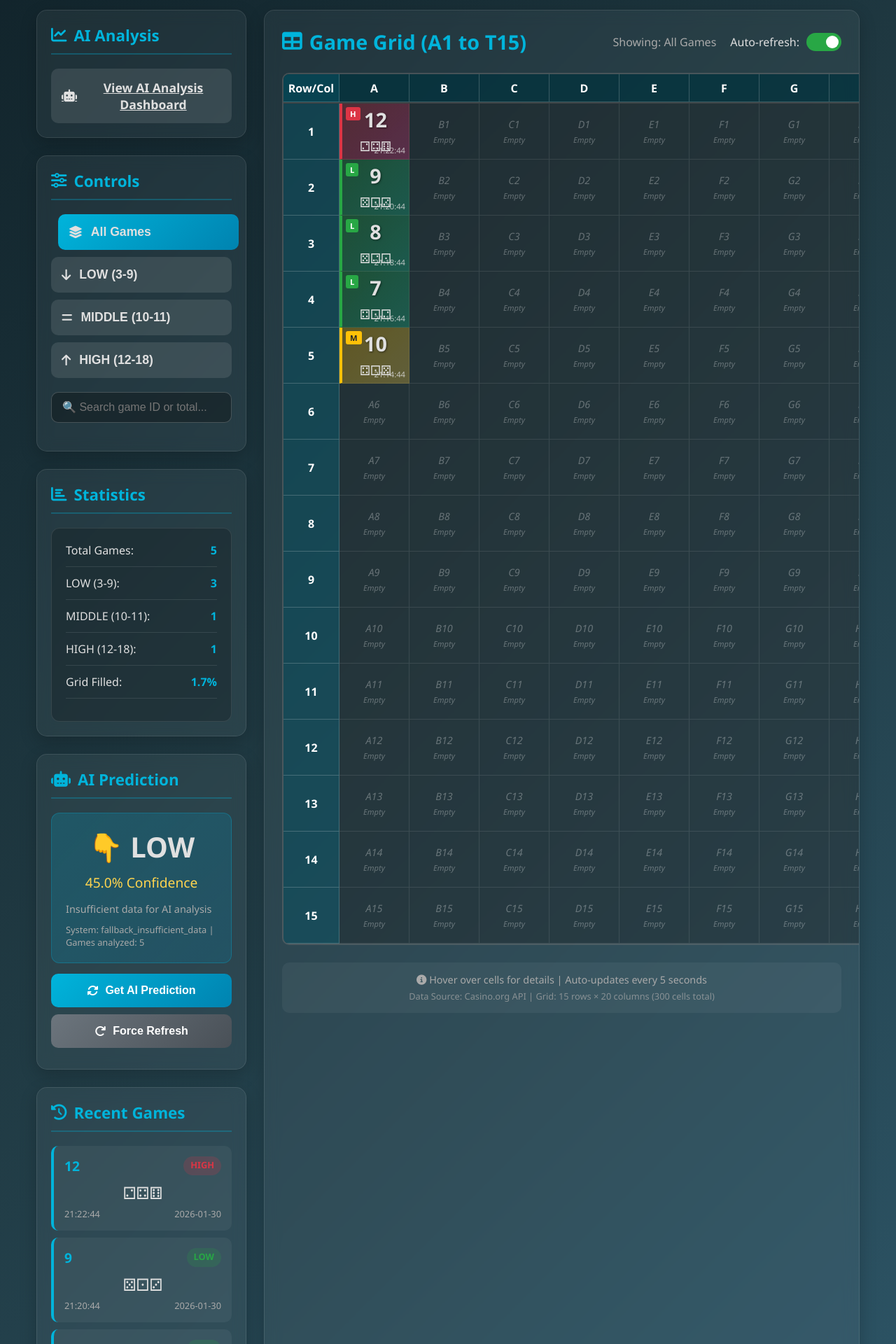
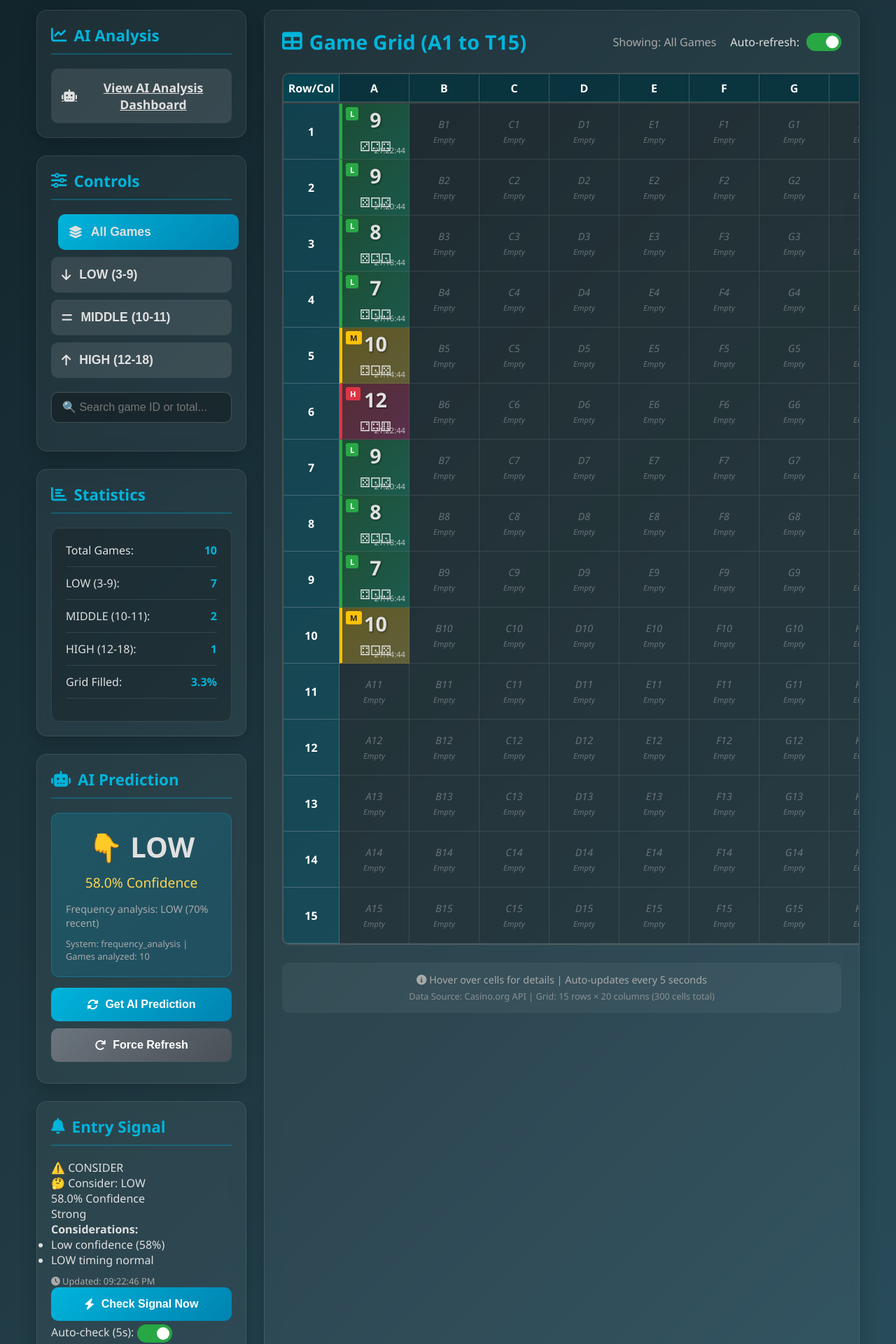
Before and after one commit to anikajahan1999dhaka-wq/Lightning-Dice-Real-time-AI-Prediction-System, a Flask app: page / in a window 1280 px wide. Shown: the part 320-2240 px from the top of the page at 70% size. Run offline with Flask 3, Linux system fonts and the light colour scheme.

Commit message:
Add entry signal section to index.html

```diff
--- a/templates/index.html
+++ b/templates/index.html
@@ -126,6 +126,31 @@
                     </button>
                 </div>
 
+                <!-- 🔥 NEW ENTRY SIGNAL SECTION -->
+                <div class="section">
+                    <h3><i class="fas fa-bell"></i> Entry Signal</h3>
+                    <div class="signal-card" id="signal-card">
+                        <div class="loading">Analyzing signals...</div>
+                    </div>
+
+                    <div class="signal-controls">
+                        <button class="refresh-btn" onclick="checkEntrySignal()" style="margin-bottom: 5px;">
+                            <i class="fas fa-bolt"></i> Check Signal Now
+                        </button>
+                        <div class="auto-refresh-small">
+                            <span>Auto-check (5s):</span>
+                            <label class="switch small">
+                                <input type="checkbox" id="signal-auto-refresh" checked>
+                                <span class="slider small"></span>
+                            </label>
+                        </div>
+                    </div>
+
+                    <div class="signal-details" id="signal-details" style="display: none;">
+                        <!-- Details will be loaded here -->
+                    </div>
+                </div>
+
                 <div class="section">
                     <h3><i class="fas fa-history"></i> Recent Games</h3>
                     <div class="recent-games" id="recent-games">
```
